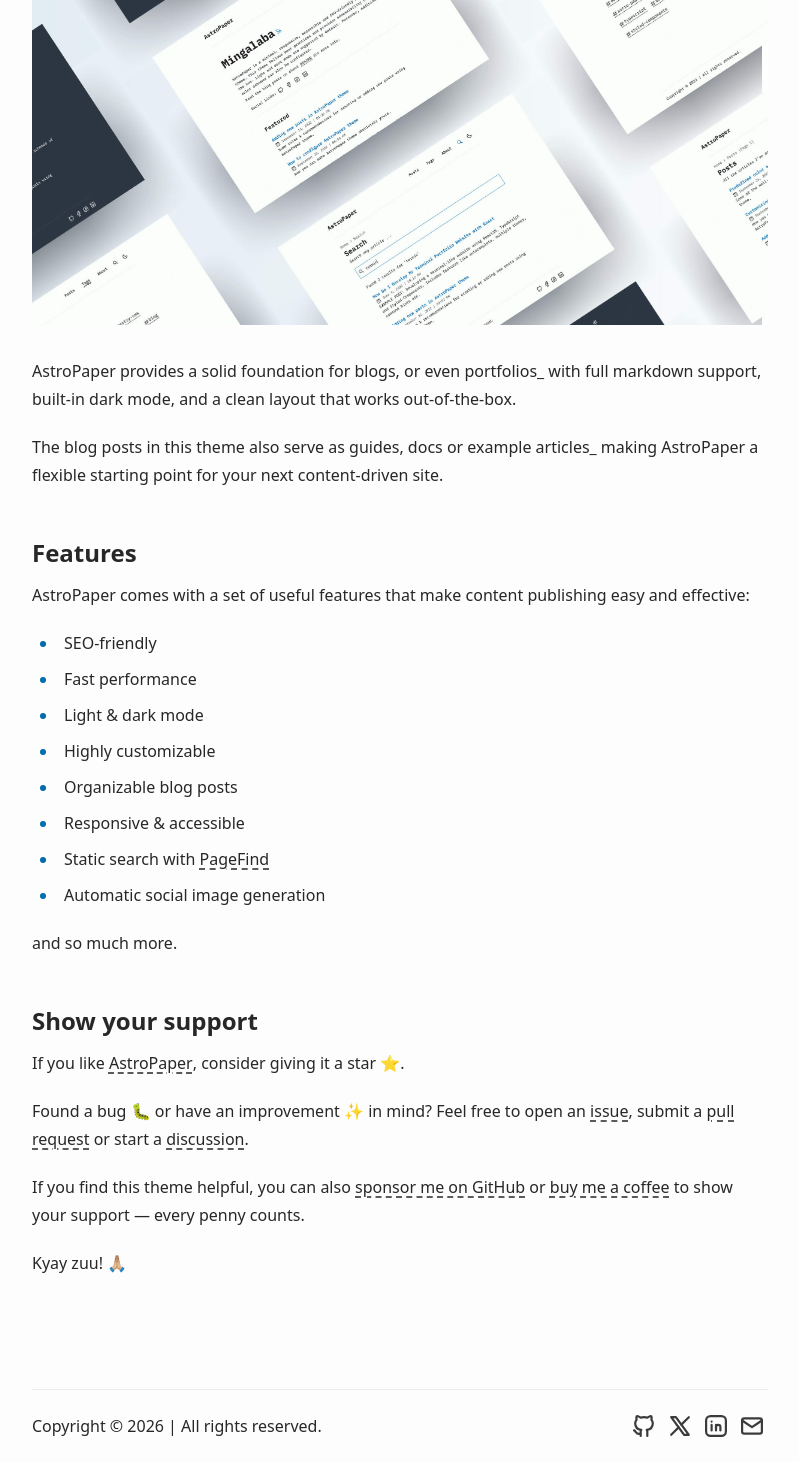
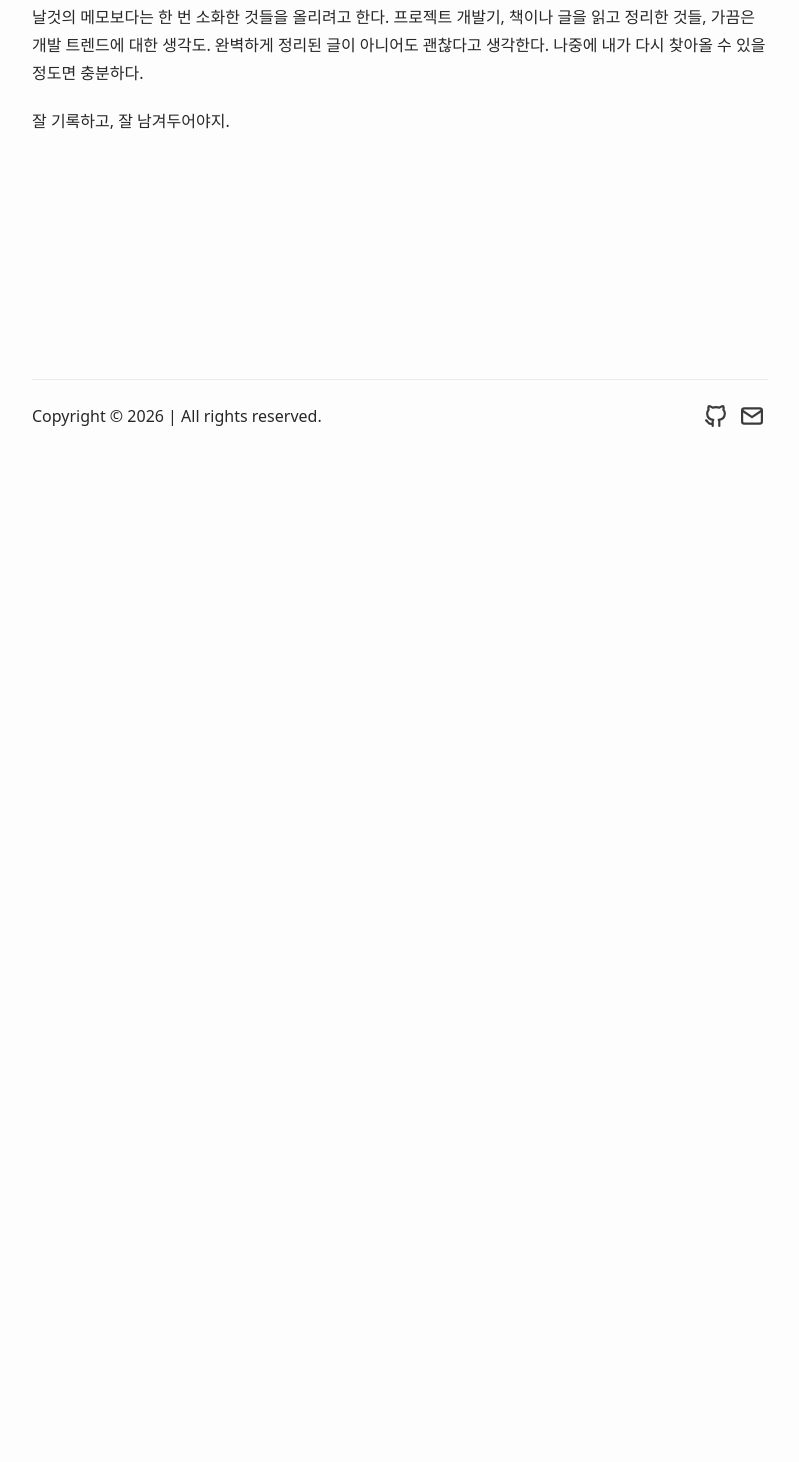
Before and after one commit to xxwn-dev/xxwn-dev.github.io, an Astro site: page /about in a window 1280 px wide. Shown: the part 348-1810 px from the top of the page, without its empty margins (240-1039 px from the left). After the commit the page ends 800 px from the top, so only its background shows below. Built offline with nearby package versions, Linux system fonts and the light colour scheme; Astro itself is replaced by a stand-in of ours.

Commit message:
docs: update README with new blog intro and info

```diff
--- a/src/constants.ts
+++ b/src/constants.ts
@@ -2,7 +2,7 @@
 import IconMail from "@/assets/icons/IconMail.svg";
 import IconGitHub from "@/assets/icons/IconGitHub.svg";
 import IconBrandX from "@/assets/icons/IconBrandX.svg";
-import IconLinkedin from "@/assets/icons/IconLinkedin.svg";
+// import IconLinkedin from "@/assets/icons/IconLinkedin.svg";
 import IconWhatsapp from "@/assets/icons/IconWhatsapp.svg";
 import IconFacebook from "@/assets/icons/IconFacebook.svg";
 import IconTelegram from "@/assets/icons/IconTelegram.svg";
@@ -19,25 +19,13 @@
 export const SOCIALS: Social[] = [
   {
     name: "GitHub",
-    href: "https://github.com/satnaing/astro-paper",
+    href: "https://github.com/xxwn-dev/",
     linkTitle: `${SITE.title} on GitHub`,
     icon: IconGitHub,
   },
   {
-    name: "X",
-    href: "https://x.com/username",
-    linkTitle: `${SITE.title} on X`,
-    icon: IconBrandX,
-  },
-  {
-    name: "LinkedIn",
-    href: "https://www.linkedin.com/in/username/",
-    linkTitle: `${SITE.title} on LinkedIn`,
-    icon: IconLinkedin,
-  },
-  {
     name: "Mail",
-    href: "mailto:yourmail@gmail.com",
+    href: "mailto:qqndlqqdlqqndl@gmail.com",
     linkTitle: `Send an email to ${SITE.title}`,
     icon: IconMail,
   },
--- a/src/pages/about.md
+++ b/src/pages/about.md
@@ -3,35 +3,10 @@
 title: "About"
 ---
 
-AstroPaper is a minimal, accessible and SEO-friendly blog theme built with [Astro](https://astro.build/) and [Tailwind CSS](https://tailwindcss.com/).
+읽고 만들고 생각한 것들을 그냥 흘려보내니 기억에 남는 것들이 없어서 너무 아쉬웠다.
 
-![Astro Paper](public/astropaper-og.jpg)
+  개발 서적을 읽고 든 생각, 프로젝트를 만들면서 부딪힌 것들, 트렌드를 보면서 느낀 것들 너무너무 많은데,어딘가에 남겨두지 않으면 다 증발한다. 분명히 고민했고 분명히 얻은 게 있는데, 시간이 지나면 "그때 뭔가 배웠던 것 같은데, 뭔가 느꼈었던 느낌인데" 정도만 남는다.
 
-AstroPaper provides a solid foundation for blogs, or even portfolios\_ with full markdown support, built-in dark mode, and a clean layout that works out-of-the-box.
+  날것의 메모보다는 한 번 소화한 것들을 올리려고 한다. 프로젝트 개발기, 책이나 글을 읽고 정리한 것들, 가끔은 개발 트렌드에 대한 생각도. 완벽하게 정리된 글이 아니어도 괜찮다고 생각한다. 나중에 내가 다시 찾아올 수 있을 정도면 충분하다.
 
-The blog posts in this theme also serve as guides, docs or example articles\_ making AstroPaper a flexible starting point for your next content-driven site.
-
-## Features
-
-AstroPaper comes with a set of useful features that make content publishing easy and effective:
-
-- SEO-friendly
-- Fast performance
-- Light & dark mode
-- Highly customizable
-- Organizable blog posts
-- Responsive & accessible
-- Static search with [PageFind](https://pagefind.app/)
-- Automatic social image generation
-
-and so much more.
-
-## Show your support
-
-If you like [AstroPaper](https://github.com/satnaing/astro-paper), consider giving it a star ⭐️.
-
-Found a bug 🐛 or have an improvement ✨ in mind? Feel free to open an [issue](https://github.com/satnaing/astro-paper/issues), submit a [pull request](https://github.com/satnaing/astro-paper/pulls) or start a [discussion](https://github.com/satnaing/astro-paper/discussions).
-
-If you find this theme helpful, you can also [sponsor me on GitHub](https://github.com/sponsors/satnaing) or [buy me a coffee](https://buymeacoffee.com/satnaing) to show your support — every penny counts.
-
-Kyay zuu! 🙏🏼
+  잘 기록하고, 잘 남겨두어야지.
--- a/src/pages/index.astro
+++ b/src/pages/index.astro
@@ -7,7 +7,7 @@
 import LinkButton from "@/components/LinkButton.astro";
 import Card from "@/components/Card.astro";
 import getSortedPosts from "@/utils/getSortedPosts";
-import IconRss from "@/assets/icons/IconRss.svg";
+// import IconRss from "@/assets/icons/IconRss.svg";
 import IconArrowRight from "@/assets/icons/IconArrowRight.svg";
 import { SITE } from "@/config";
 import { SOCIALS } from "@/constants";
@@ -24,9 +24,9 @@
   <main id="main-content" data-layout="index" class="app-layout">
     <section id="hero" class:list={["pt-8 pb-6", "border-b border-border"]}>
       <h1 class="my-4 inline-block text-4xl font-bold sm:my-8 sm:text-5xl">
-        Hello
+        안녕하세요
       </h1>
-      <a
+      <!-- <a
         target="_blank"
         href="/rss.xml"
         class="inline-block"
@@ -39,10 +39,10 @@
           class="scale-125 stroke-accent stroke-3 rtl:-rotate-90"
         />
         <span class="sr-only">RSS Feed</span>
-      </a>
+      </a> -->
 
       <p>
-        기록들을 옮기고 있습니다.
+        휘발되는 경험과 생각들을 기록하기 위한 공간
       </p>
       <p class="mt-2">
         Read the blog posts or check
```
Also changed, not shown: README.md.
